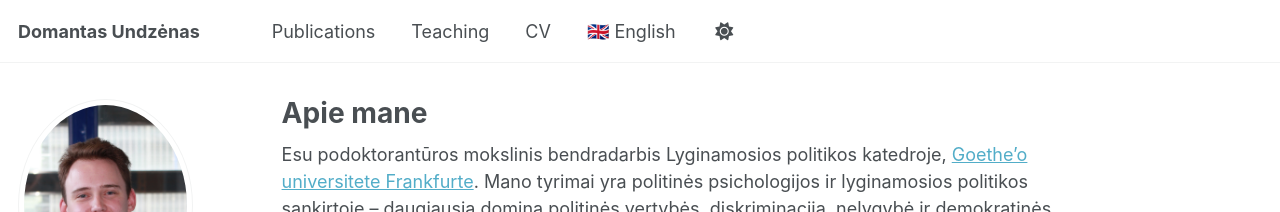
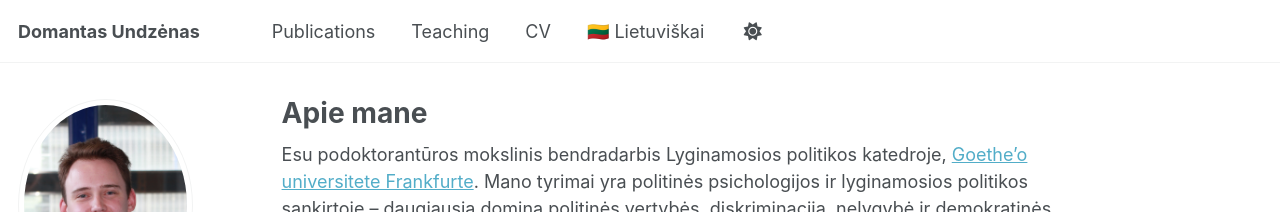
Before and after one commit to dundzena/dundzena.github.io, a Jekyll site: the page built from _pages/about-lt.md, in a window 1280 px wide. Shown: the top 212 px of the page. Built offline with Jekyll 4.4.1, drawn with Linux system fonts in a browser that asks for light colours; some web fonts are replaced; a script bundle is joined from its source files by our own code; library files that are not in the unit come from our copies; some of the changed lines change nothing that is shown.

Commit message:
Replace JS language toggle with Liquid server-side rendering
JavaScript was too fragile — greedy-nav and other scripts could
overwrite DOM changes regardless of timing strategy. Jekyll knows
page.url at build time, so generate the correct button statically:

- English pages (/,  /cv/, /teaching/): show '🇬🇧 English' → /lt/...
- All other English pages: show '🇬🇧 English' → /lt/ (fallback)
- Lithuanian pages (contains /lt/): show '🇱🇹 Lietuviškai' → strip /lt/

No JavaScript needed; removed toggle script from scripts.html.

```diff
--- a/_includes/masthead.html
+++ b/_includes/masthead.html
@@ -19,7 +19,13 @@
             </li>
           {% endfor %}
           <li class="masthead__menu-item persist">
-            <a id="lang-toggle" href="/lt/" style="white-space: nowrap;">🇬🇧 English</a>
+            {% if page.url contains '/lt/' %}
+              <a href="{{ page.url | replace: '/lt/', '/' }}" style="white-space: nowrap;">🇱🇹 Lietuviškai</a>
+            {% elsif page.url == '/' or page.url == '/cv/' or page.url == '/teaching/' %}
+              <a href="/lt{{ page.url }}" style="white-space: nowrap;">🇬🇧 English</a>
+            {% else %}
+              <a href="/lt/" style="white-space: nowrap;">🇬🇧 English</a>
+            {% endif %}
           </li>
           <li id="theme-toggle" class="masthead__menu-item persist tail">
             <a role="button" aria-labelledby="theme-icon"><i id="theme-icon" class="fa-solid fa-sun" aria-hidden="true" title="toggle theme"></i></a>
--- a/_includes/scripts.html
+++ b/_includes/scripts.html
@@ -1,32 +1,4 @@
 <script type="module" src="{{ base_path }}/assets/js/main.min.js"></script>
-
-<script>
-(function () {
-  var btn = document.getElementById('lang-toggle');
-  if (!btn) return;
-
-  var path = window.location.pathname;
-
-  // Map each English path to its Lithuanian equivalent
-  var ltMap = {
-    '/':          '/lt/',
-    '/cv/':       '/lt/cv/',
-    '/resume/':   '/lt/cv/',
-    '/teaching/': '/lt/teaching/'
-  };
-
-  if (path.startsWith('/lt')) {
-    // On a Lithuanian page — link back to the English equivalent
-    var enPath = path.replace(/^\/lt/, '') || '/';
-    btn.setAttribute('href', enPath);
-    btn.textContent = '🇱🇹 Lietuviškai';
-  } else {
-    // On an English page — link to the Lithuanian equivalent
-    btn.setAttribute('href', ltMap[path] || '/lt/');
-    btn.textContent = '🇬🇧 English';
-  }
-})();
-</script>
 
 {% include analytics.html %}
 
```
